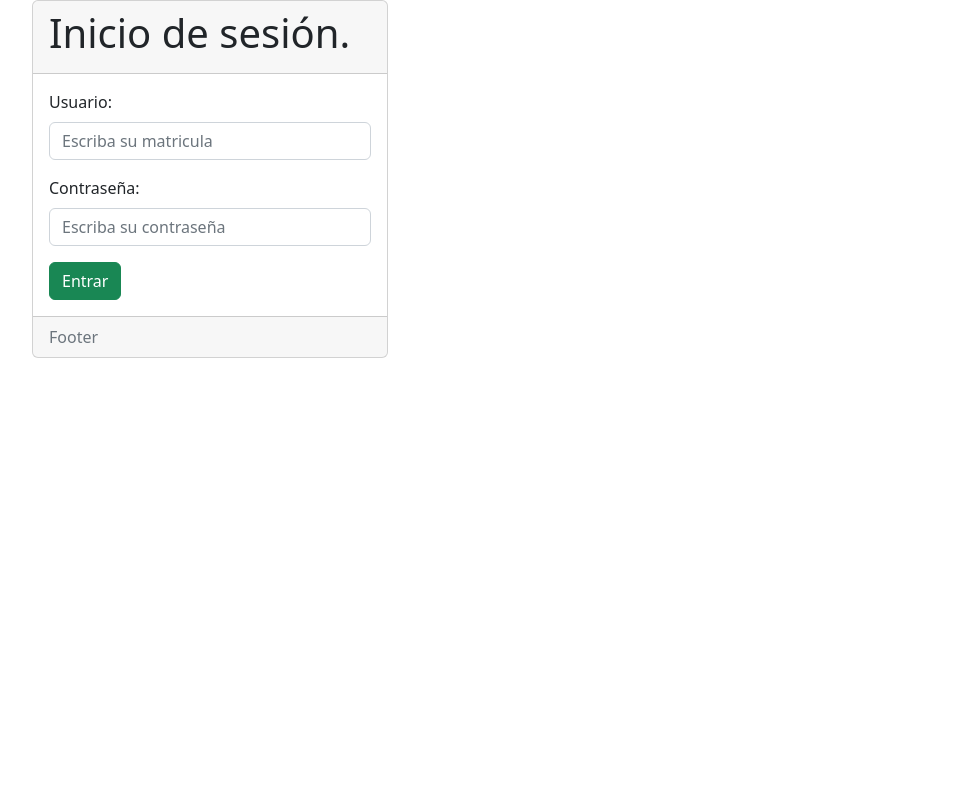
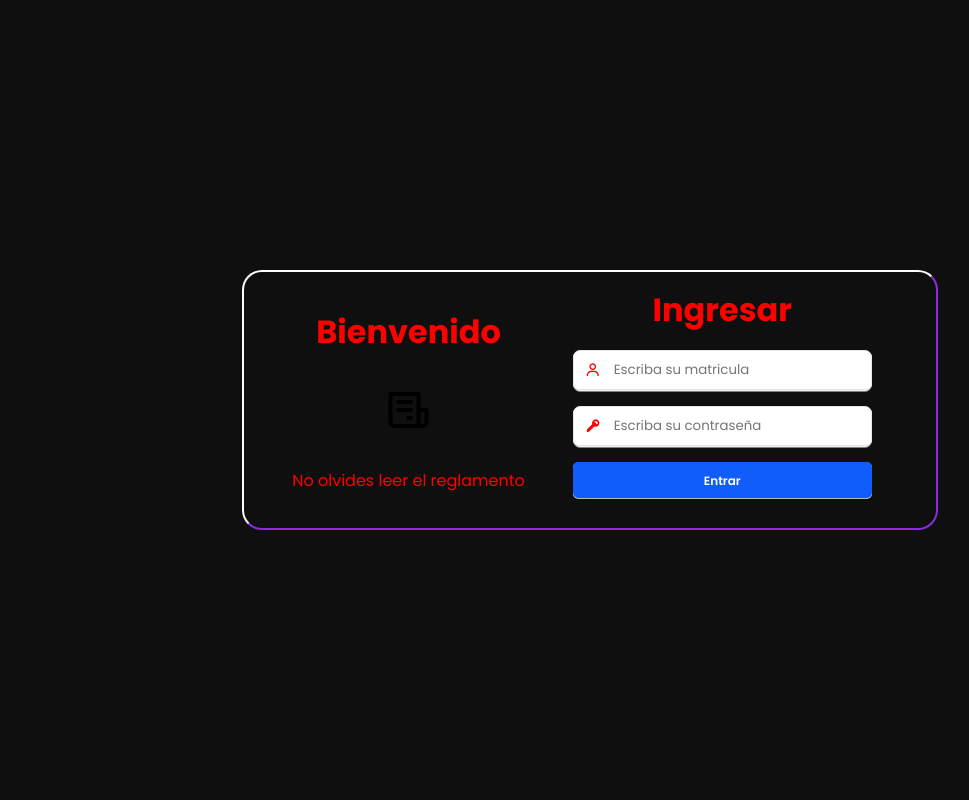
Before and after one commit to eliudroman/control_lab, a Flask app: page /login in a window 1280 px wide. Shown: the whole page, without its empty margins (50-1019 px from the left). Run offline with Flask 3, Linux system fonts and the light colour scheme.

Commit message:
cambiamos el estilo de login

```diff
--- a/Labcontrol/static/estilo_login.css
+++ b/Labcontrol/static/estilo_login.css
@@ -0,0 +1,10 @@
+body {
+    width: 100%;
+    margin: 0;
+    padding: 0;
+    box-sizing: border-box;
+    min-height: 100vh;
+    font-family: "Poppins", sans-serif;
+    background-color: #100F0F;
+    color: red;
+  }
--- a/Labcontrol/templates/sitio/login.html
+++ b/Labcontrol/templates/sitio/login.html
@@ -8,60 +8,55 @@
   <meta name="viewport" content="width=device-width, initial-scale=1, shrink-to-fit=no">
 
   <link rel="stylesheet" href="{{ url_for('static', filename='estilo_login.css') }}">
-
+  <link rel="stylesheet" href="styles/login.css">
   <!-- Bootstrap CSS v5.2.1 -->
-  <link href="https://cdn.jsdelivr.net/npm/bootstrap@5.2.1/dist/css/bootstrap.min.css" rel="stylesheet"
-    integrity="sha384-iYQeCzEYFbKjA/T2uDLTpkwGzCiq6soy8tYaI1GyVh/UjpbCx/TYkiZhlZB6+fzT" crossorigin="anonymous">
-
+  <link rel="preconnect" href="https://fonts.googleapis.com">
+  <link rel="preconnect" href="https://fonts.gstatic.com" crossorigin>
+  <link
+      href="https://fonts.googleapis.com/css2?family=Poppins:ital,wght@0,100;0,200;0,300;0,400;0,500;0,600;0,700;0,800;0,900;1,100;1,200;1,300;1,400;1,500;1,600;1,700;1,800;1,900&display=swap"
+      rel="stylesheet">
+  <link href='https://unpkg.com/boxicons@2.1.4/css/boxicons.min.css' rel='stylesheet'>
+  <script src="https://unpkg.com/axios/dist/axios.min.js" defer></script>
 </head>
 
 <body>
 
   <div class="container">
+    <div class="contenido">
+      <div class="prueba"></div>
+      <div class="bienvenida">
+        <h1>Bienvenido</h1>
+        <div class="rule">
+          <a href="" class='bx bx-receipt'></a>
+        </div>
+        <div class="descripcion">
+          <span class="info">No olvides leer el reglamento</span>
+        </div>
+      </div>
       <div class="row">
-            <div class="col-md-4">
-                <div class="card">
             <div class="card-header">
-                        <h1>Inicio de sesión.</h1>
+              <h1>Ingresar</h1>
             </div>
             <div class="card-body">
-                        <form action="/login" method="post">
-
+              <form class="form" action="/login" method="post">
                 <div class="mb-3">
-                              <label for="txtUsuario" class="form-label">Usuario:</label>
-                              <input type="text"
-                                class="form-control" name="txtUsuario" id="txtUsuario" aria-describedby="helpId" placeholder="Escriba su matricula">
+                  <i class='bx bx-user'></i>
+                  <input type="text" class="form-control" name="txtUsuario" id="txtUsuario" aria-describedby="helpId"
+                    placeholder="Escriba su matricula">
                 </div>
-
                 <div class="mb-3">
-                              <label for="txtPassword" class="form-label">Contraseña:</label>
-                              <input type="password"
-                                class="form-control" name="txtPassword" id="txtPassword" aria-describedby="helpId" placeholder="Escriba su contraseña">
-
+                  <i class='bx bxs-key' ></i>
+                  <input type="password" class="form-control" name="txtPassword" id="txtPassword"
+                    aria-describedby="helpId" placeholder="Escriba su contraseña">
                 </div>
-
                 <button type="submit" class="btn btn-success">Entrar</button>
-
               </form>
-                    </div>
-                    <div class="card-footer text-muted">
-                        Footer
-                    </div>
-                </div>
             </div>
 
       </div>
     </div>
 
-  <header>
-    <!-- place navbar here -->
-  </header>
-  <main>
-
-  </main>
-  <footer>
-    <!-- place footer here -->
-  </footer>
+  </div>
   <!-- Bootstrap JavaScript Libraries -->
   <script src="https://cdn.jsdelivr.net/npm/@popperjs/core@2.11.6/dist/umd/popper.min.js"
     integrity="sha384-oBqDVmMz9ATKxIep9tiCxS/Z9fNfEXiDAYTujMAeBAsjFuCZSmKbSSUnQlmh/jp3" crossorigin="anonymous">
--- /dev/null
+++ b/Labcontrol/templates/sitio/styles/login.css
@@ -0,0 +1,171 @@
+*{
+  margin: 0;
+  padding: 0;
+  box-sizing: border-box;
+  list-style: none;
+  font-family: 'Poppins', sans-serif;
+  text-decoration: none;
+  list-style-type: none;
+}
+:root{
+  --color-blue: #115DFC;
+  --color-blue-gradiente: linear-gradient(180deg, #4480FF 0%, #115DFC 50%, #0550ED 100%);
+  --color-violet: rgb(238, 103, 238);
+}
+a:link,
+a:visited,
+a:hover,
+a:active {
+  color: black;
+  text-decoration: none;
+}
+.container{
+  display: flex;
+  align-items: center;
+  justify-content: center;
+  width: 100vw;
+  height: 100vh;
+}
+
+.contenido{
+  display: flex;
+  align-items: center;
+  justify-content: center;
+  border-bottom: 2px solid blueviolet;
+  border-right: 2px solid blueviolet;
+  border-top: 2px solid white;
+  border-left: 2px solid white;
+  transition-duration: 1s;
+  transition-property: border-top,
+     border-left,
+     border-bottom,
+     border-right,
+     box-shadow;
+  transition: 0.5s ease-out;
+  overflow: visible;
+  padding: 3em;
+  border-radius: 20px;
+}
+
+.bx.bx-receipt{
+  font-size: 3em;
+}
+.contenido:hover {
+   border-top: 2px solid blueviolet;
+ border-left: 2px solid blueviolet;
+ border-bottom: 2px solid rgb(238, 103, 238);
+ border-right: 2px solid rgb(238, 103, 238);
+ box-shadow: rgba(240, 46, 170, 0.4) 5px 5px, rgba(240, 46, 170, 0.3) 10px 10px, rgba(240, 46, 170, 0.2) 15px 15px, rgba(240, 46, 170, 0.1) 20px 20px, rgba(240, 46, 170, 0.05) 25px 25px;
+ }
+.bienvenida{
+  width:80%;
+  height:10em;
+  display: flex;
+  flex-direction: column;
+  align-items: center;
+  justify-content: center;
+  gap: 30px;
+}
+
+.row{
+  display: flex;
+  flex-direction: column;
+  align-items: center;
+  justify-content: center;
+  margin-left: 2em;
+  width:80%;
+  height:10em;
+}
+.card{
+  display: flex;
+  flex-direction: column;
+  align-items: center;
+  justify-content: center;
+}
+.card-body{
+  padding: 1em;
+}
+.form-control{
+  width: auto;
+  height: 40px;
+  padding: 0 0 0 40px;
+  border-radius: 7px;
+  outline: none;
+  border: 1px solid #e5e5e5;
+  filter: drop-shadow(0px 1px 0px #efefef)
+    drop-shadow(0px 1px 0.5px rgba(239, 239, 239, 0.5));
+  transition: all 0.3s cubic-bezier(0.15, 0.83, 0.66, 1);
+}
+.form-control:focus {
+  border: 1px solid transparent;
+  box-shadow: 0px 0px 0px 3px var(--color-blue);
+  background-color: transparent;
+}
+
+.form{
+  display: flex;
+  flex-direction: column;
+  gap: 1em;
+}
+.bx.bx-user{
+  width: 20px;
+  position: absolute;
+  z-index: 99;
+  left: 12px;
+  bottom: 12px;
+}
+.bx.bxs-key{
+  width: 20px;
+  position: absolute;
+  z-index: 99;
+  left: 12px;
+  bottom: 12px;
+}
+.mb-3{
+  width: 100%;
+  position: relative;
+  display: flex;
+  flex-direction: column;
+}
+.btn.btn-success{
+  display: flex;
+  flex-direction: row;
+  justify-content: center;
+  align-items: center;
+  gap: 10px;
+  width: 100%;
+  height: 36px;
+  background: var(--color-blue);
+  box-shadow: 0px 0.5px 0.5px #EFEFEF, 0px 1px 0.5px rgba(239, 239, 239, 0.5);
+  border-radius: 5px;
+  border: 0;
+  font-style: normal;
+  font-weight: 600;
+  font-size: 12px;
+  line-height: 15px;
+  color: #ffffff;
+  transition: all 0.6s cubic-bezier(0.15, 0.83, 0.66, 1);
+
+}
+@media (max-width: 767px) {
+  .contenido {
+      flex-direction: column;
+      padding: 2em 0;
+      margin: 0em 1em;
+      width: 90vw;
+      border: 2px solid blueviolet;
+      transition-duration: 1s;
+      transition-property: border-top,
+         border-left,
+         border-bottom,
+         border-right,
+         box-shadow;
+
+  }
+  .container{
+    width: 100vw;
+  }
+  .row{
+    margin: 4em 2em;
+  }
+}
```
Lines whose indentation alone changed are shown as unchanged.
